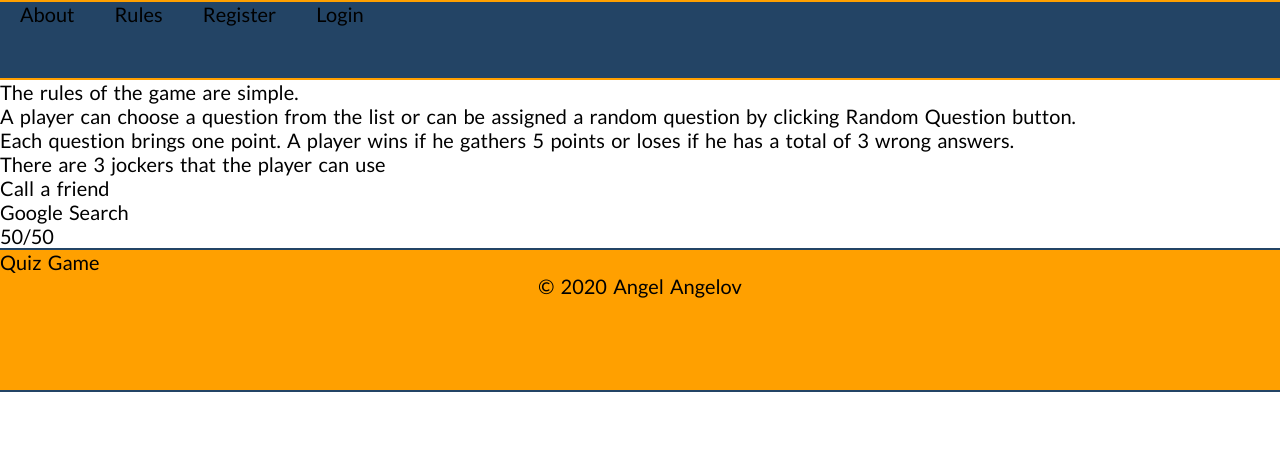
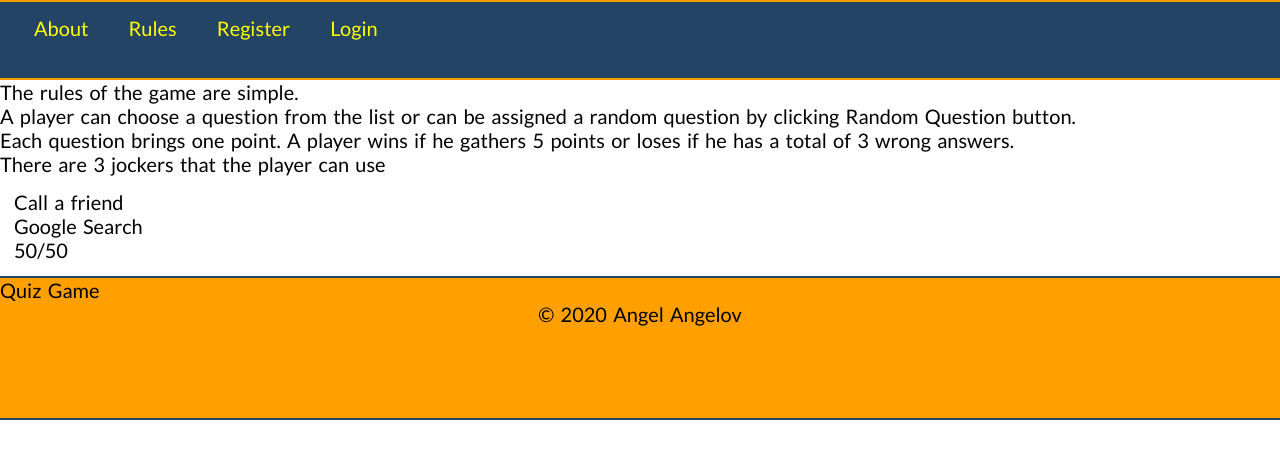
Before and after one commit to akangelov/Quiz-Game, a React (Create React App) app in the folder my-app/: page /rules in a window 1280 px wide. Shown: the top 458 px of the page. Built offline with nearby package versions, Linux system fonts and the light colour scheme.

Commit message:
css improvements

```diff
--- a/my-app/src/components/common/Navigation/Navigation.jsx
+++ b/my-app/src/components/common/Navigation/Navigation.jsx
@@ -16,10 +16,10 @@ const Navigation = props => {
       <ul>
         {<Link className={styles.link} to="/about">About</Link>}
         {<Link className={styles.link} to="/rules">Rules</Link>}
+        {isLogged && <Link className={styles.link} to="/userprofile/:id">Profile</Link>}
         {isLogged && <Link className={styles.link} to="/">Questions</Link>}
-      {isLogged && <Link className={styles.link} to="/userprofile/:id">Profile</Link>}
         {isLogged && <Link className={styles.link} to="/create">Add new question</Link>}
-      {isLogged && <button className={styles.link} onClick={logout}>Logout</button>}
+        {isLogged && <button className={styles.button} onClick={logout}>Logout</button>}
         {!isLogged && <Link className={styles.link} to="/register">Register</Link>}
         {!isLogged && <Link className={styles.link} to="/login">Login</Link>}
     </ul>
--- a/my-app/src/components/common/Navigation/Navigation.module.css
+++ b/my-app/src/components/common/Navigation/Navigation.module.css
@@ -1,4 +1,5 @@
 .navigation {
+    /* display: flex; */
     width: 100%;
     height: 10vh;
     background-color: #234465;
@@ -9,12 +10,18 @@
     border-top: 2px solid #ffa000;
   }
 
-  /* .logo {
-    width: 60px;
-    margin: 20px;
-  } */
+  ul {
+    color: green;
+    padding: 0.7em;
+  }
 
   .link {
-    color: black;
+    color: yellow;
     margin: 1em;
+    /* padding: 1em; */
   }
+
+  .button {
+    color: yellow;
+    background-color: #234465;
+  }
```
Lines whose indentation alone changed are shown as unchanged.
